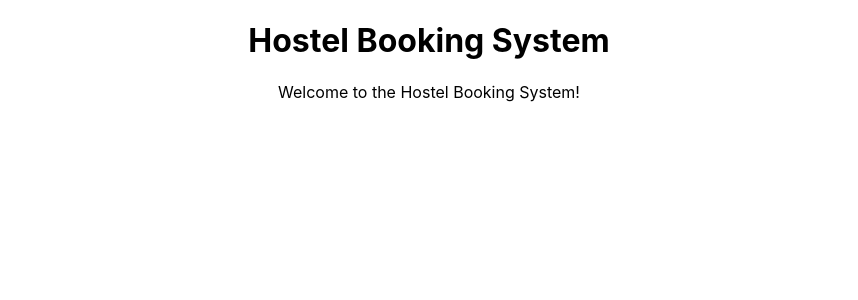
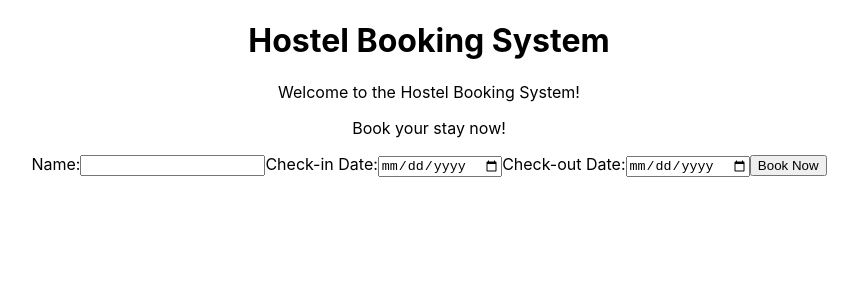
Before and after one commit to Nate-steven-dev/Front-End-repository, a React (Create React App) app in the folder hostel-booking/: page / in a window 1280 px wide. Shown: the top 300 px of the page, without its empty margins (211-1069 px from the left). Built offline with nearby package versions, Linux system fonts and the light colour scheme.

Commit message:
modified app.js

```diff
--- a/hostel-booking/src/App.js
+++ b/hostel-booking/src/App.js
@@ -5,6 +5,24 @@ function App() {
     <div className="App">
       <h1>Hostel Booking System</h1>
       <p>Welcome to the Hostel Booking System!</p>
+     <div>
+      <p>Book your stay now!</p>
+      <form>
+        <label>
+          Name:
+          <input type="text" name="name" required />
+        </label>
+        <label>
+          Check-in Date:
+          <input type="date" name="checkin" required />
+        </label>
+        <label>
+          Check-out Date:
+          <input type="date" name="checkout" required />
+        </label>
+        <button type="submit">Book Now</button>
+      </form>
+     </div>
     </div>
   );
 }
```
